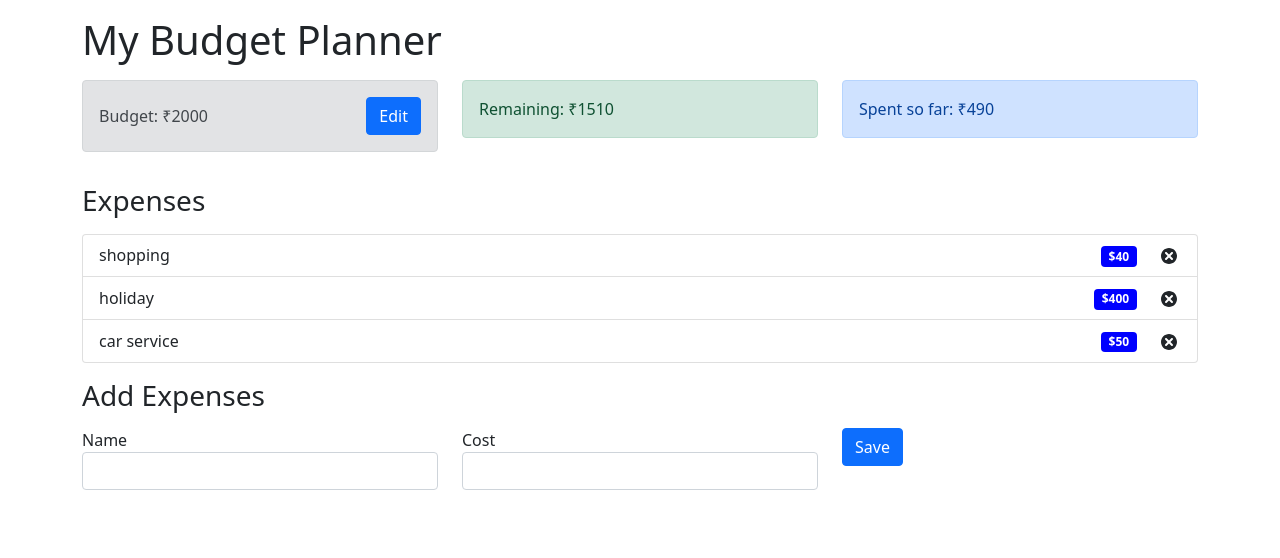
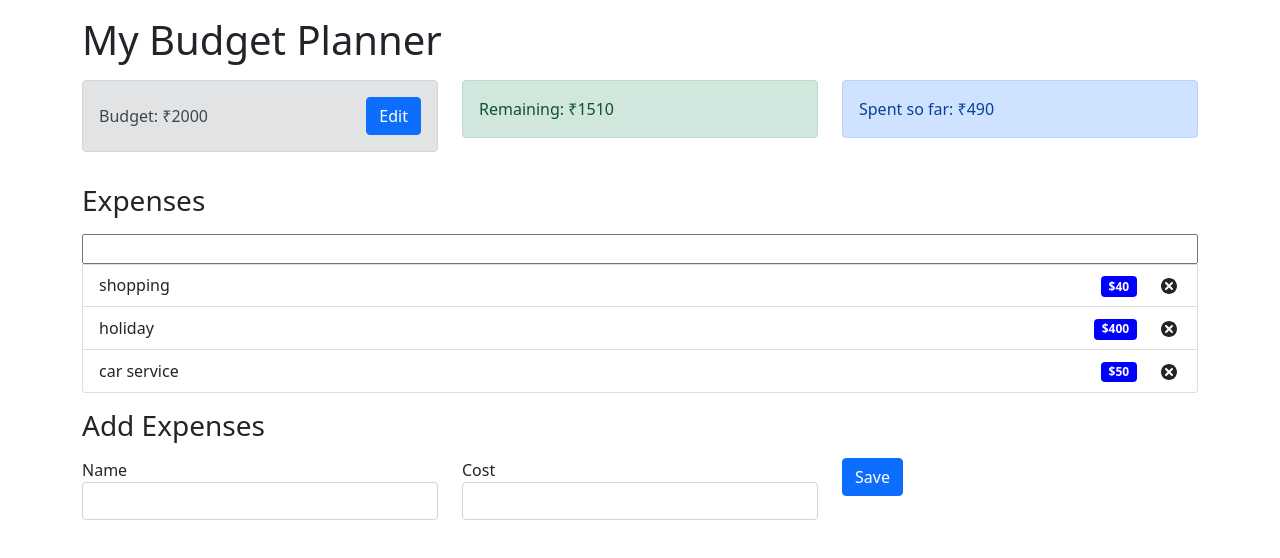
Before and after one commit to ParameshMohan/budget_tracker, a React (Create React App) app: page / in a window 1280 px wide. Shown: the top 558 px of the page. Built offline with nearby package versions, Linux system fonts and the light colour scheme.

Commit message:
complete the edit search text box in expenses

```diff
--- a/src/components/ExpensesList.js
+++ b/src/components/ExpensesList.js
@@ -1,14 +1,47 @@
-import React,{ useContext } from 'react';
+import React,{ useContext,useState ,useEffect} from 'react';
 import ExpenseItem from './ExpenseItem';
 import { AppContext } from '../context/AppContext';
 
 const ExpensesList = () =>{
 
-    const { expenses } =useContext(AppContext)
+    const { expenses } =useContext(AppContext);
+ const [search, setSearch] = useState('')
+const [exp,setExp]=useState(expenses || [] )
+useEffect(() => {
+    setExp(expenses);
+}, [expenses]);
 
+useEffect(() =>{
+    if(search ===''){
+        setExp(expenses);
+    }
+
+},[search])
+ const handleSearch =(event) => {
+    setSearch(event.target.value)
+   const a = exp.filter(i =>{
+        return   i.name.toLowerCase().includes(event.target.value)
+    } )
+
+       console.log("a",a)
+       setExp(a)
+
+ }
     return(
         <ul className='list-group'>
-            {expenses.map((expense) =>(
+
+<input
+        id='search'
+        type='text'
+
+        // onChange={(event) => {
+        //     // setSearch(event.target.value)
+        //     handleSearch(event.target.value) }}
+        onChange={handleSearch}
+        >
+
+        </input>
+            {exp.map((expense) =>(
                 <ExpenseItem
                 id={expense.id}
                 name={expense.name}
```
